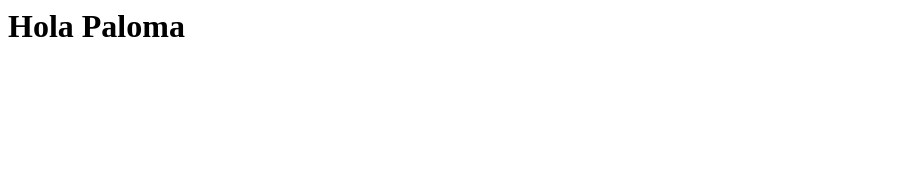
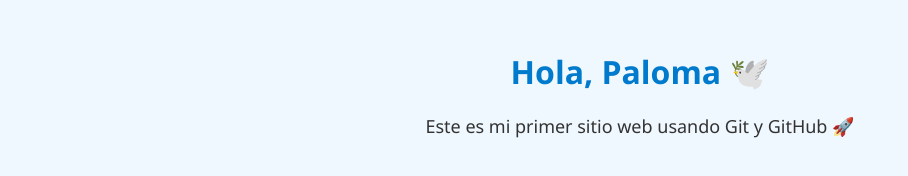
Before and after one commit to Andy-2510/prueba-git, a plain HTML site: page index.html in a window 1280 px wide. Shown: the whole page, without its empty margins (0-908 px from the left). Drawn offline with Linux system fonts and the light colour scheme.

Commit message:
Mejore el index y agregue estilo con CSS

```diff
--- a/index.html
+++ b/index.html
@@ -1 +1,13 @@
-<h1>Hola Paloma </h1>
+<!DOCTYPE html>
+<html lang="es">
+<head>
+  <meta charset="UTF-8">
+  <meta name="viewport" content="width=device-width, initial-scale=1.0">
+  <title>Mi primera página</title>
+  <link rel="stylesheet" href="style.css">
+</head>
+<body>
+  <h1>Hola, Paloma 🕊️</h1>
+  <p>Este es mi primer sitio web usando Git y GitHub 🚀</p>
+</body>
+</html>
--- /dev/null
+++ b/style.css
@@ -0,0 +1,15 @@
+body {
+  background-color: #f0f8ff;
+  font-family: 'Segoe UI', Tahoma, Geneva, Verdana, sans-serif;
+  color: #333;
+  text-align: center;
+  margin-top: 50px;
+}
+
+h1 {
+  color: #007acc;
+}
+
+p {
+  font-size: 18px;
+}
```
